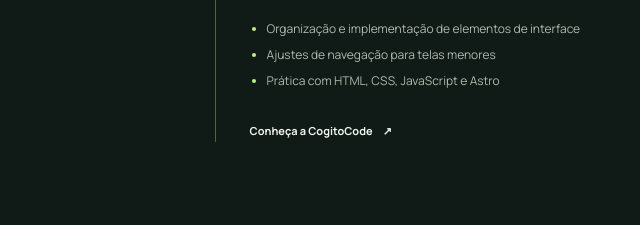
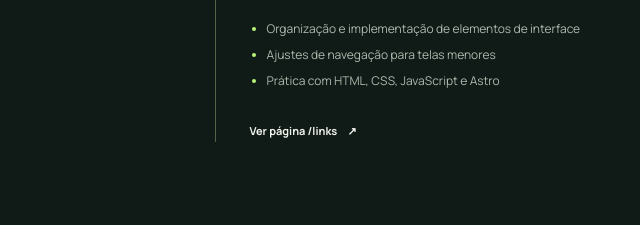
Before and after one commit to Davi-Pedroso/Davi-Pedroso.github.io, a plain HTML site: page index.html in a window 1280 px wide. Shown: the part 1395-1620 px from the top of the page, 204-844 px from the left. Drawn offline with nearby package versions, Linux system fonts and the light colour scheme.

Commit message:
Corrige link da experiência CogitoCode

```diff
--- a/index.html
+++ b/index.html
@@ -81,7 +81,7 @@
             <p class="role">Colaborador · Desenvolvimento Front-end</p>
             <p>Colaborei em melhorias de interface e navegação, incluindo a página de links e o menu adaptado para dispositivos móveis.</p>
             <ul><li>Organização e implementação de elementos de interface</li><li>Ajustes de navegação para telas menores</li><li>Prática com HTML, CSS, JavaScript e Astro</li></ul>
-            <a class="text-link" href="https://www.cogitocode.com.br/" target="_blank" rel="noreferrer">Conheça a CogitoCode <span aria-hidden="true">↗</span></a>
+            <a class="text-link" href="https://www.cogitocode.com.br/links" target="_blank" rel="noreferrer">Ver página /links <span aria-hidden="true">↗</span></a>
           </div>
         </div>
       </section>
```
